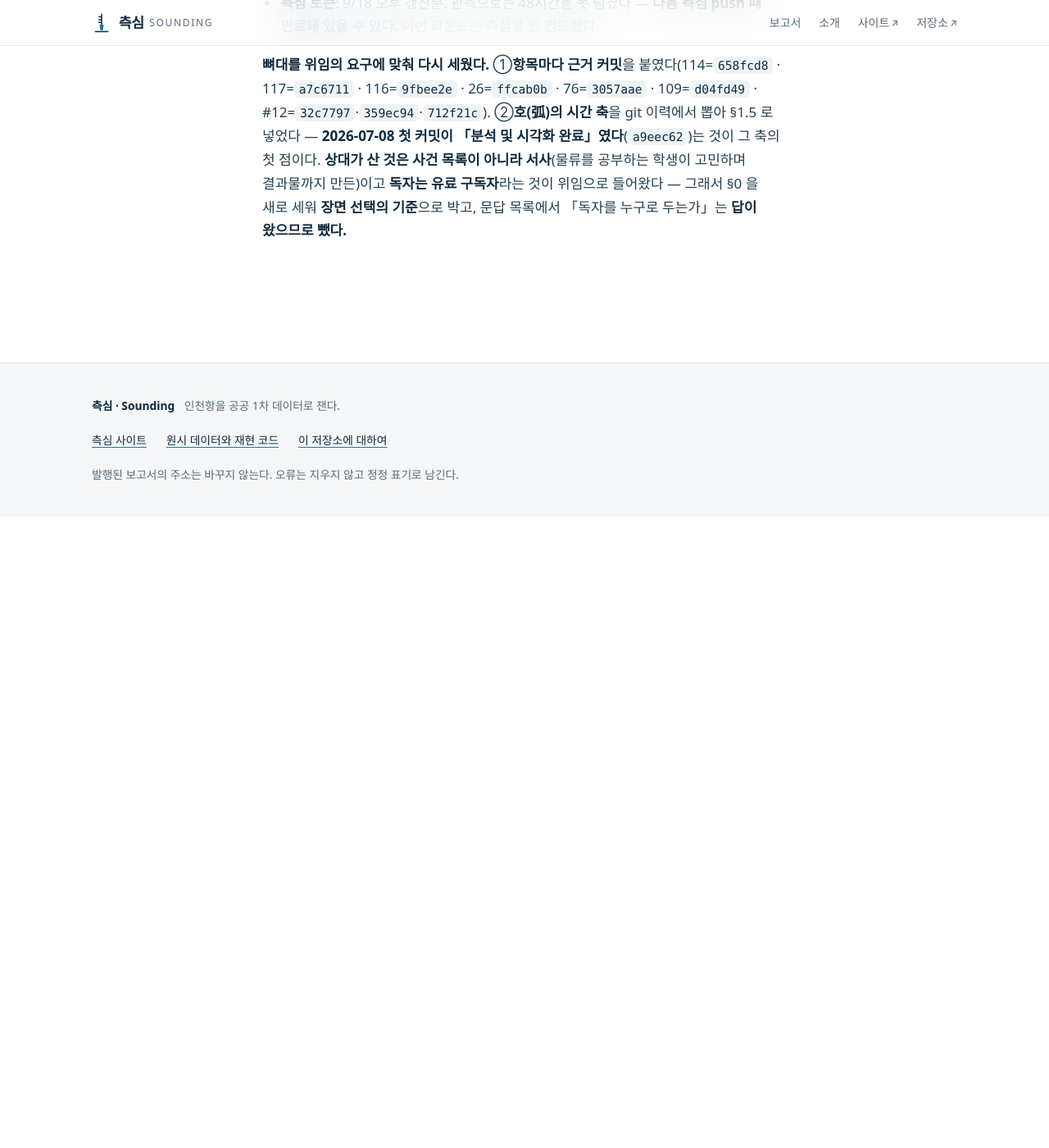
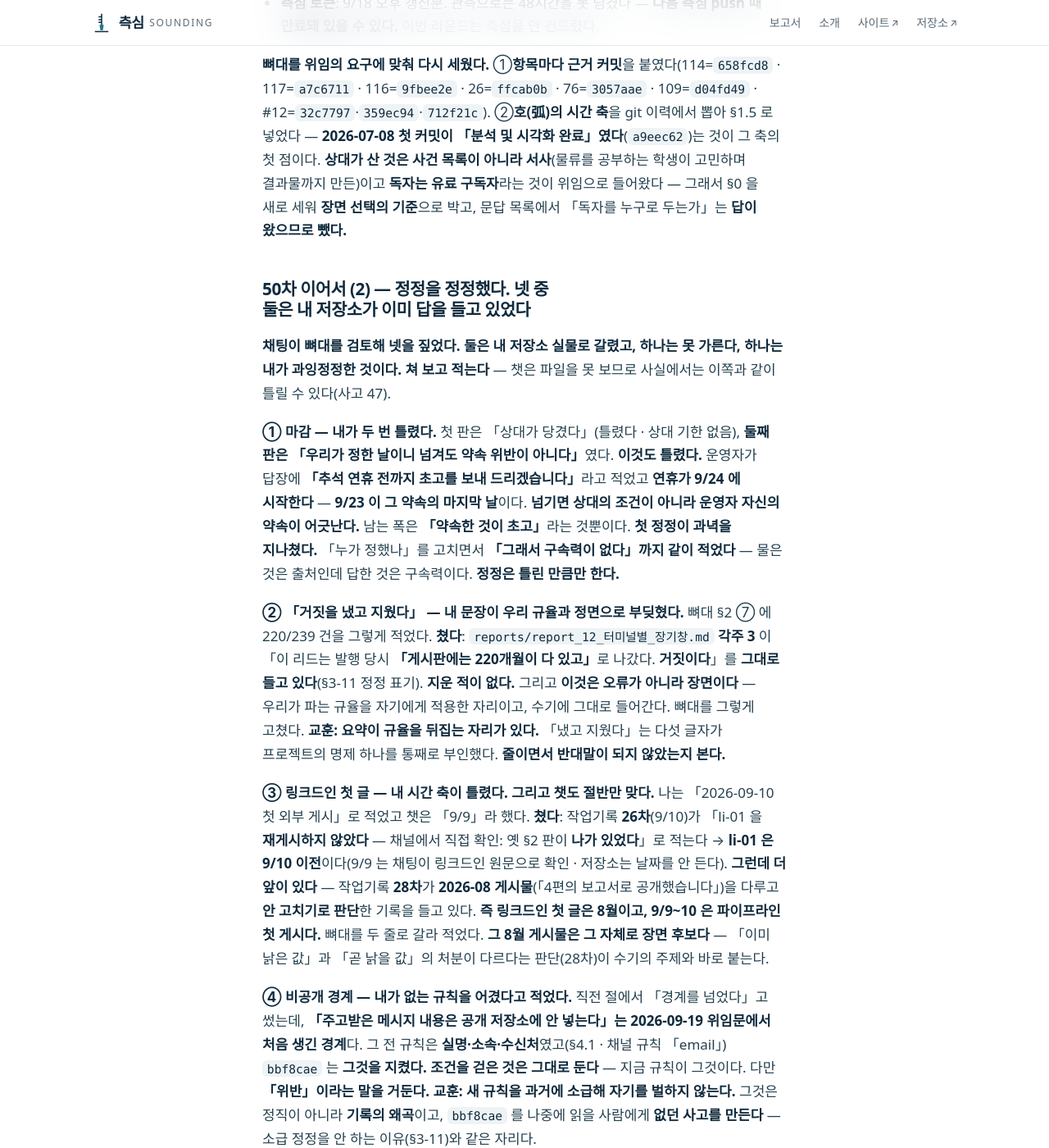
Before and after one commit to jisangj03-dev/incheon-port-analysis, a Jekyll site: the page built from docs/작업기록.md, in a window 1280 px wide and 1400 px high, scrolled down 139057 px. Shown: the whole window at 82% size. Built offline with Jekyll 4.4.1, drawn with Linux system fonts in a browser that asks for light colours; some web fonts are replaced; our own code applies the rules of GitHub Pages for plain Markdown files; before the commit the page ends 139687 px from its top, so only the background shows below that; some of the changed text lies outside the part shown.

Commit message:
docs(50차 이어서 2): 정정을 정정했다 — 넷 중 둘은 저장소가 이미 답을 들고 있었다
① 마감: 첫 정정이 과녁을 지나쳤다. 「누가 정했나」를 고치면서 「그래서
   구속력이 없다」까지 적었다. 운영자가 「추석 연휴 전까지」라고 적어
   보냈고 연휴는 9/24 시작 — 9/23 이 그 약속의 마지막 날이다.
② 「거짓을 냈고 지웠다」: 지운 적 없다. #12 각주 3 이 「거짓이다」를 그대로
   든다(§3-11). 요약 다섯 글자가 이 프로젝트의 명제를 통째로 부인했다.
③ 링크드인 첫 글: 9/10 이 아니다. 26차가 li-01 을 「이미 나가 있었다」로
   적고, 28차가 2026-08 게시물을 다룬다 — 첫 글은 8월, 9/9~10 은 파이프라인
   첫 게시다. 시간 축을 두 줄로 갈랐다.
④ 비공개 경계: 없는 규칙을 어겼다고 적었다. 그 경계는 9/19 위임문에서
   새로 생겼고 bbf8cae 는 그때 규칙을 지켰다. 조건을 걷은 것은 그대로 두되
   「위반」이라는 말을 거둔다 — 새 규칙을 소급해 자기를 벌하면 나중에 읽을
   사람에게 없던 사고를 만든다.

Co-Authored-By: Claude Opus 5 <noreply@anthropic.com>
Claude-Session: https://claude.ai/code/session_018AxNj6Q2b4Kzcv66NcopWr

```diff
--- a/docs/작업기록.md
+++ b/docs/작업기록.md
@@ -3267,3 +3267,32 @@ mail-02 의 기고 전속 조건(원문 게재 요구 여부)은 mail-01 때와
 ②**호(弧)의 시간 축**을 git 이력에서 뽑아 §1.5 로 넣었다 — **2026-07-08 첫 커밋이 「분석 및 시각화 완료」였다**(`a9eec62`)는 것이 그 축의 첫 점이다.
 **상대가 산 것은 사건 목록이 아니라 서사**(물류를 공부하는 학생이 고민하며 결과물까지 만든)이고 **독자는 유료 구독자**라는 것이 위임으로 들어왔다 —
 그래서 §0 을 새로 세워 **장면 선택의 기준**으로 박고, 문답 목록에서 「독자를 누구로 두는가」는 **답이 왔으므로 뺐다.**
+
+### 50차 이어서 (2) — 정정을 정정했다. 넷 중 둘은 내 저장소가 이미 답을 들고 있었다
+
+**채팅이 뼈대를 검토해 넷을 짚었다.** **둘은 내 저장소 실물로 갈렸고, 하나는 못 가른다, 하나는 내가 과잉정정한 것이다.**
+**쳐 보고 적는다** — 챗은 파일을 못 보므로 사실에서는 이쪽과 같이 틀릴 수 있다(사고 47).
+
+**① 마감 — 내가 두 번 틀렸다.** 첫 판은 「상대가 당겼다」(틀렸다 · 상대 기한 없음), **둘째 판은 「우리가 정한 날이니 넘겨도 약속 위반이 아니다」**였다.
+**이것도 틀렸다.** 운영자가 답장에 **「추석 연휴 전까지 초고를 보내 드리겠습니다」**라고 적었고 **연휴가 9/24 에 시작한다** — **9/23 이 그 약속의 마지막 날**이다.
+**넘기면 상대의 조건이 아니라 운영자 자신의 약속이 어긋난다.** 남는 폭은 **「약속한 것이 초고」**라는 것뿐이다.
+**첫 정정이 과녁을 지나쳤다.** 「누가 정했나」를 고치면서 **「그래서 구속력이 없다」까지 같이 적었다** — 물은 것은 출처인데 답한 것은 구속력이다.
+**정정은 틀린 만큼만 한다.**
+
+**② 「거짓을 냈고 지웠다」 — 내 문장이 우리 규율과 정면으로 부딪혔다.** 뼈대 §2 ⑦ 에 220/239 건을 그렇게 적었다.
+**쳤다**: `reports/report_12_터미널별_장기창.md` **각주 3** 이 「이 리드는 발행 당시 **「게시판에는 220개월이 다 있고」**로 나갔다. **거짓이다**」를 **그대로 들고 있다**(§3-11 정정 표기).
+**지운 적이 없다.** 그리고 **이것은 오류가 아니라 장면이다** — 우리가 파는 규율을 자기에게 적용한 자리이고, 수기에 그대로 들어간다. 뼈대를 그렇게 고쳤다.
+**교훈: 요약이 규율을 뒤집는 자리가 있다.** 「냈고 지웠다」는 다섯 글자가 프로젝트의 명제 하나를 통째로 부인했다. **줄이면서 반대말이 되지 않았는지 본다.**
+
+**③ 링크드인 첫 글 — 내 시간 축이 틀렸다. 그리고 챗도 절반만 맞다.** 나는 「2026-09-10 첫 외부 게시」로 적었고 챗은 「9/9」라 했다.
+**쳤다**: 작업기록 **26차**(9/10)가 「li-01 을 **재게시하지 않았다** — 채널에서 직접 확인: 옛 §2 판이 **나가 있었다**」로 적는다 → **li-01 은 9/10 이전**이다(9/9 는 채팅이 링크드인 원문으로 확인 · 저장소는 날짜를 안 든다).
+**그런데 더 앞이 있다** — 작업기록 **28차**가 **2026-08 게시물**(「4편의 보고서로 공개했습니다」)을 다루고 **안 고치기로 판단**한 기록을 들고 있다.
+**즉 링크드인 첫 글은 8월이고, 9/9~10 은 파이프라인 첫 게시다.** 뼈대를 두 줄로 갈라 적었다.
+**그 8월 게시물은 그 자체로 장면 후보다** — 「이미 낡은 값」과 「곧 낡을 값」의 처분이 다르다는 판단(28차)이 수기의 주제와 바로 붙는다.
+
+**④ 비공개 경계 — 내가 없는 규칙을 어겼다고 적었다.** 직전 절에서 「경계를 넘었다」고 썼는데,
+**「주고받은 메시지 내용은 공개 저장소에 안 넣는다」는 2026-09-19 위임문에서 처음 생긴 경계**다. 그 전 규칙은 **실명·소속·수신처**였고(§4.1 · 채널 규칙 「email」) `bbf8cae` 는 **그것을 지켰다.**
+**조건을 걷은 것은 그대로 둔다** — 지금 규칙이 그것이다. 다만 **「위반」이라는 말을 거둔다.**
+**교훈: 새 규칙을 과거에 소급해 자기를 벌하지 않는다.** 그것은 정직이 아니라 **기록의 왜곡**이고, `bbf8cae` 를 나중에 읽을 사람에게 **없던 사고를 만든다** — 소급 정정을 안 하는 이유(§3-11)와 같은 자리다.
+
+**남는 [미확인].** 링크드인 게시물의 **정확한 날짜·시각**은 저장소가 안 든다. **세션은 그 화면을 안 열고**, 날짜가 필요한 자리에는 **「채팅 확인」이라고 출처를 적는다.**
```
Also changed, not shown: docs/STATUS.md (+4 -3 lines), docs/채널대기열.md (+1 -1 lines).
